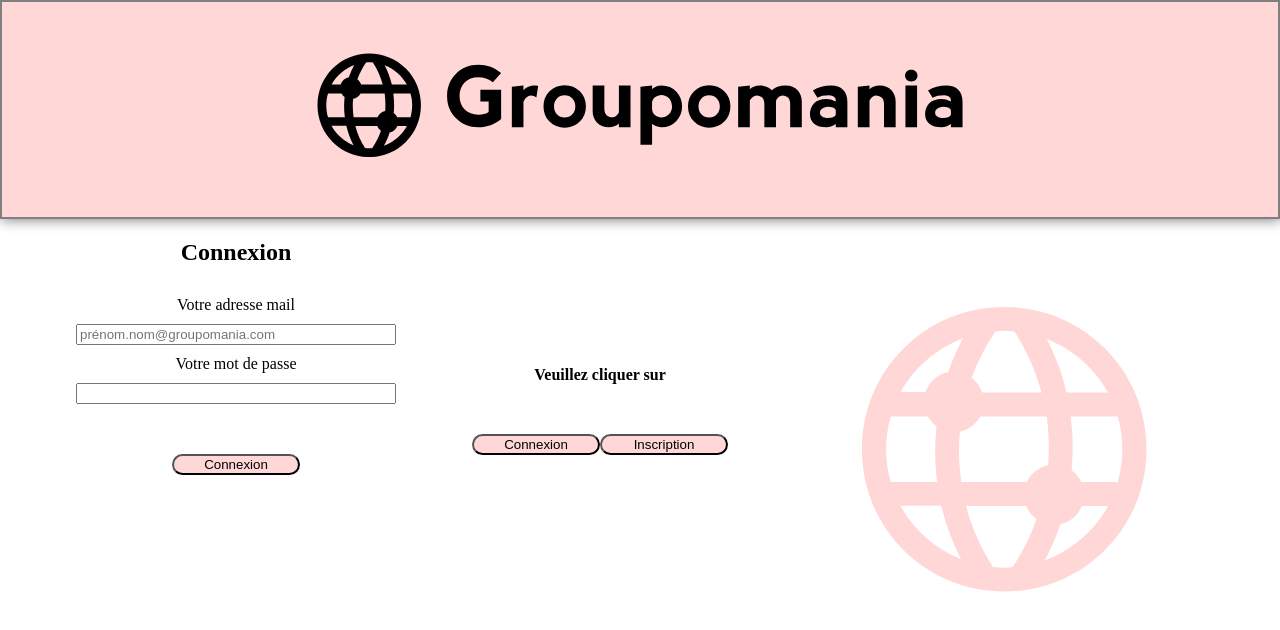
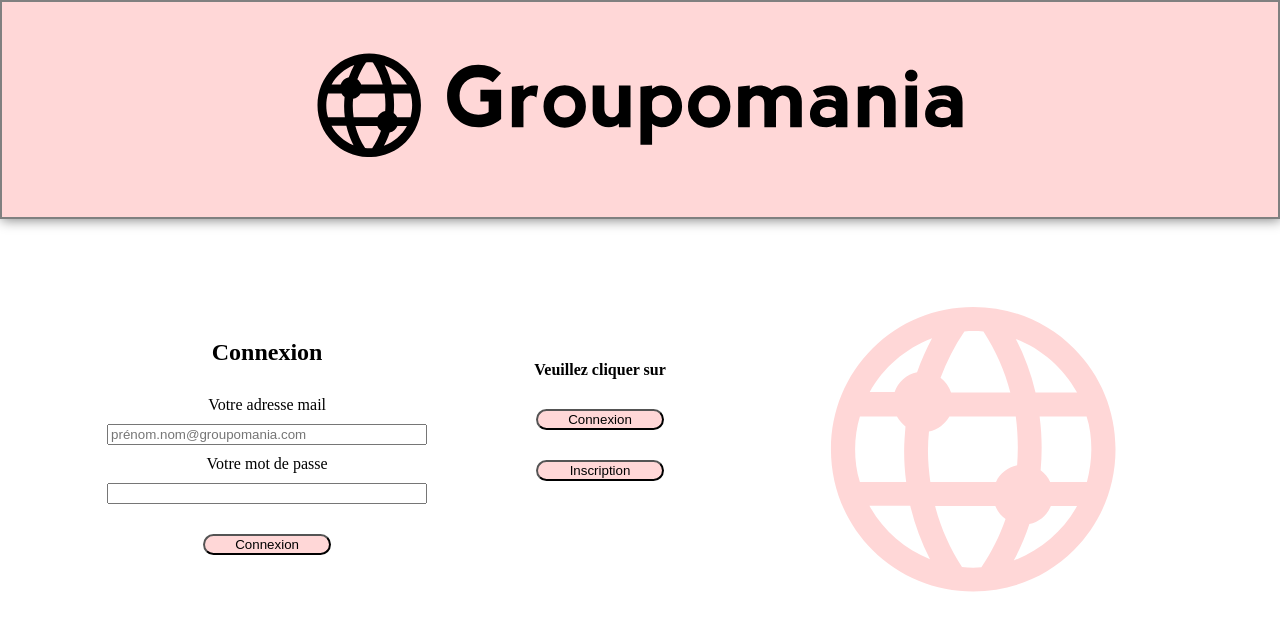
Before and after one commit to anthony-parra/Projet7, a React (Create React App) app in the folder Front-end/: page / in a window 1280 px wide. Both pictures are taken after a click on the button "Connexion". Shown: the top 630 px of the page. Built offline with nearby package versions, Linux system fonts and the light colour scheme.

Commit message:
Mise en forme de la page Index.html/JS

```diff
--- a/Front-end/src/index.css
+++ b/Front-end/src/index.css
@@ -29,16 +29,12 @@
     justify-content: space-evenly;
 }
 
+.bloc_connexion,
 .bloc_inscription {
     display: flex;
     flex-direction: column;
     width: 25%;
-}
-
-.bloc_connexion {
-    display: flex;
-    flex-direction: column;
-    width: 25%;
+    margin-top: 100px;
 }
 
 .connexion,
@@ -52,7 +48,7 @@
 .choix_connexion,
 .connexion_validation,
 .inscription_validation {
-    margin: 50px 10px;
+    margin: 30px;
     width: 10vw;
     margin-left: auto;
     margin-right: auto;
@@ -60,6 +56,8 @@
     background-color: #ffd7d7;
     transform: scale(1);
     transition: 0.7s;
+    display: flex;
+    justify-content: center;
 }
 
 .connexion_validation:hover,
```
